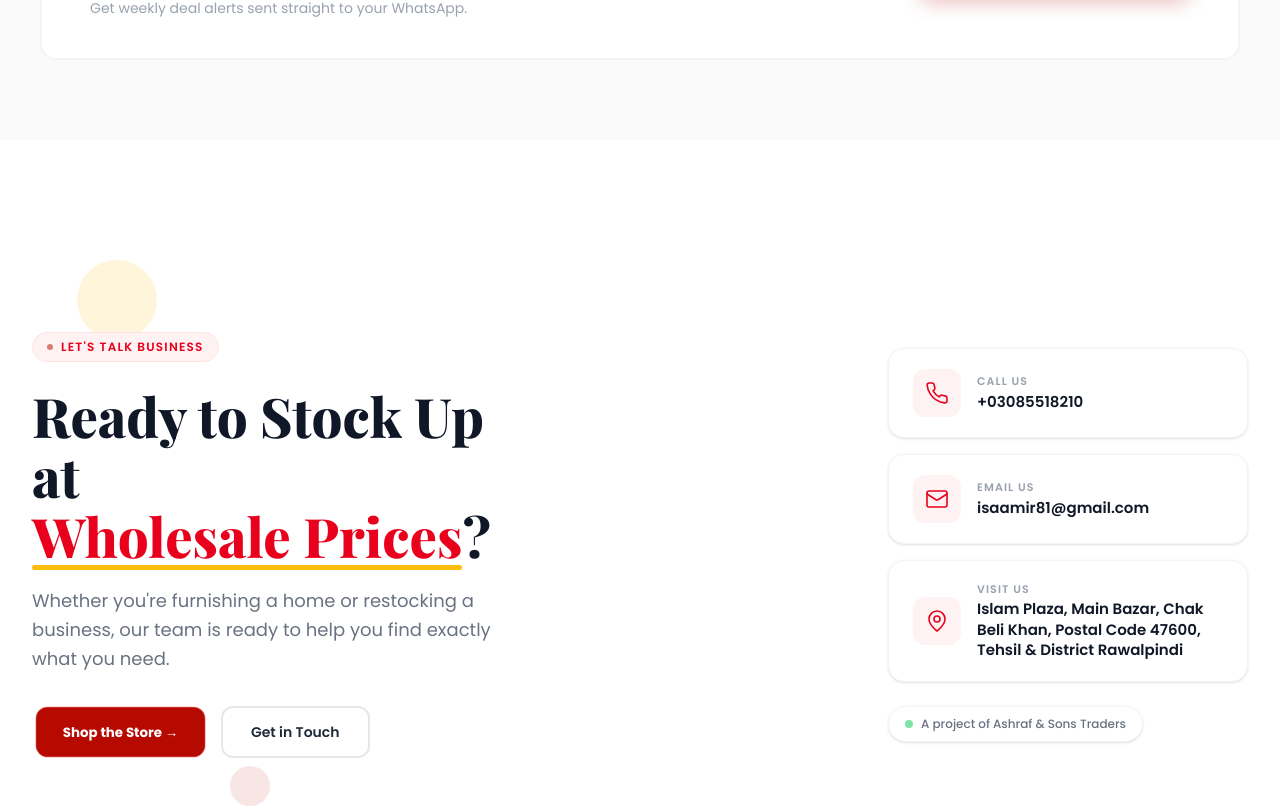
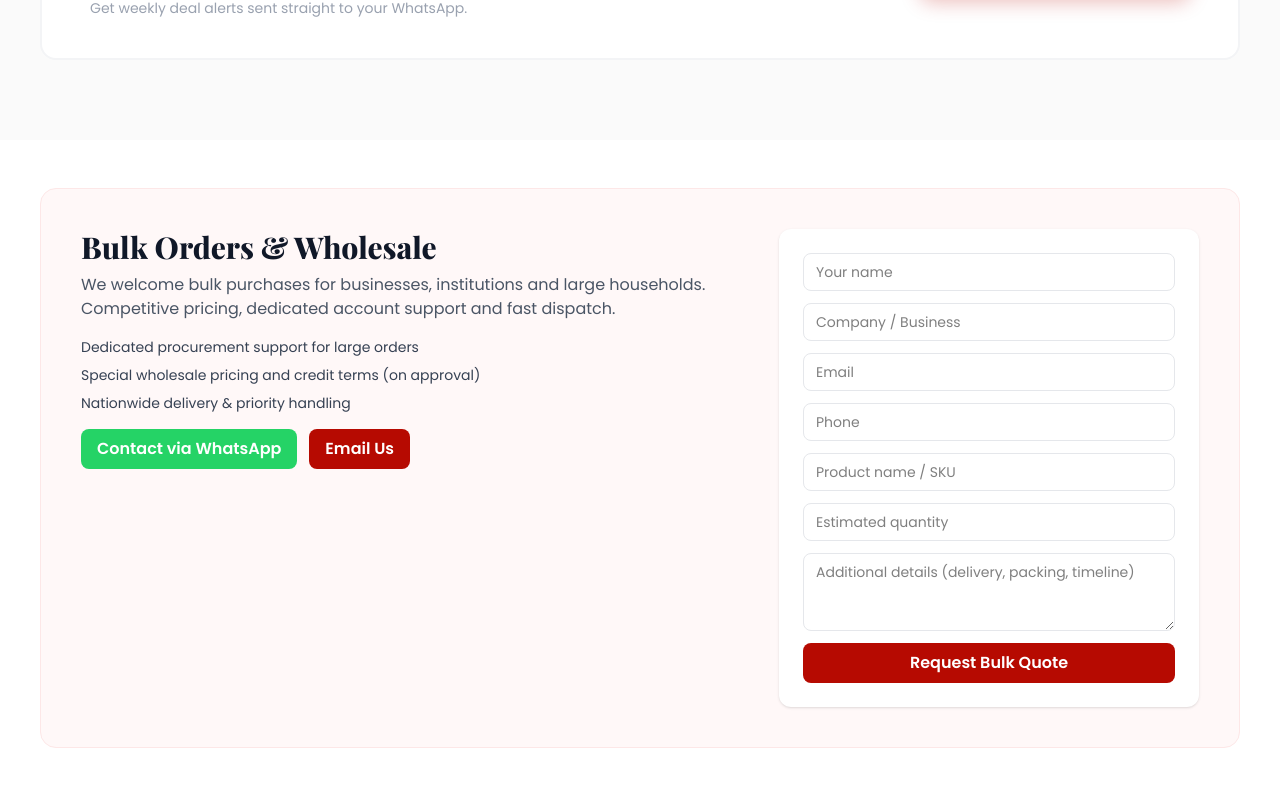
Before and after one commit to Valuemax-Carry/value-max, a Next.js app: page / in a window 1280 px wide. Shown: the part 4853-5660 px from the top of the page. Built offline with nearby package versions, Linux system fonts and the light colour scheme.

Commit message:
feat: add BulkOrder component for bulk purchase inquiries and update navbar link

```diff
--- a/app/(landing)/page.js
+++ b/app/(landing)/page.js
@@ -1,4 +1,5 @@
 import WhatsaapIcon from "@/components/app-shell/WhatsaapIcon";
+import BulkOrder from "@/components/landing/BulkOrder";
 import Categories from "@/components/landing/Categories";
 import Contact from "@/components/landing/Contact";
 import Deals from "@/components/landing/Deals";
@@ -11,6 +12,7 @@ export default function Home() {
     <WhatsaapIcon />
     <Categories />
     <Deals />
+    <BulkOrder />
     <Contact />
     </>
   );
--- a/components/app-shell/Navbar.js
+++ b/components/app-shell/Navbar.js
@@ -16,7 +16,7 @@ const NAV_LINKS = [
   { label: "Home", path: "/" },
   { label: "Categories", path: "#categories" },
   { label: "Deals", path: "#deals" },
-  { label: "Bulk Orders", path: "/bulk-orders" },
+  { label: "Bulk Orders", path: "#bulk-order" },
   { label: "Contact", path: "#contact" },
 ];
 
--- /dev/null
+++ b/components/landing/BulkOrder.js
@@ -0,0 +1,61 @@
+"use client"
+
+import { useState } from "react";
+import Link from "next/link";
+
+export default function BulkOrder() {
+  const [form, setForm] = useState({ name: "", company: "", email: "", phone: "", product: "", quantity: "", message: "" });
+  const [sending, setSending] = useState(false);
+  const [done, setDone] = useState(false);
+
+  const WHATSAPP = "03085518210";
+  const EMAIL = "info@cashandcarry.pk";
+  const handleChange = (e) => setForm((s) => ({ ...s, [e.target.name]: e.target.value }));
+
+  const handleSubmit = (e) => {
+    e.preventDefault();
+    setSending(true);
+    const body = `Bulk order request%0AName: ${encodeURIComponent(form.name)}%0ACompany: ${encodeURIComponent(form.company)}%0AEmail: ${encodeURIComponent(form.email)}%0APhone: ${encodeURIComponent(form.phone)}%0AProduct: ${encodeURIComponent(form.product)}%0AQuantity: ${encodeURIComponent(form.quantity)}%0AMessage: ${encodeURIComponent(form.message)}`;
+    const wa = `https://wa.me/${WHATSAPP}?text=${body}`;
+    window.open(wa, "_blank");
+    setSending(false);
+    setDone(true);
+    setForm({ name: "", company: "", email: "", phone: "", product: "", quantity: "", message: "" });
+  };
+
+  return (
+    <section className="vm-hero bg-white py-12" id="bulk-order">
+      <div className="max-w-[1280px] mx-auto px-6 sm:px-10">
+        <div className="bg-[#fff8f8] border border-[#fde7e7] rounded-2xl p-6 sm:p-10 flex flex-col lg:flex-row items-stretch gap-6">
+          <div className="flex-1">
+            <h3 className="vm-display text-2xl sm:text-3xl font-extrabold text-gray-900 mb-2">Bulk Orders & Wholesale</h3>
+            <p className="text-gray-600 mb-4">We welcome bulk purchases for businesses, institutions and large households. Competitive pricing, dedicated account support and fast dispatch.</p>
+            <ul className="text-sm text-gray-700 space-y-2 mb-4">
+              <li>Dedicated procurement support for large orders</li>
+              <li>Special wholesale pricing and credit terms (on approval)</li>
+              <li>Nationwide delivery &amp; priority handling</li>
+            </ul>
+            <div className="flex gap-3">
+              <a href={`https://wa.me/${WHATSAPP}`} target="_blank" rel="noreferrer" className="bg-[#25D366] text-white px-4 py-2 rounded-lg font-semibold">Contact via WhatsApp</a>
+              <a href={`mailto:${EMAIL}?subject=Bulk%20Order%20Inquiry`} className="bg-[#b60a01] text-white px-4 py-2 rounded-lg font-semibold">Email Us</a>
+            </div>
+          </div>
+
+          <form onSubmit={handleSubmit} className="w-full lg:w-[420px] bg-white rounded-xl p-4 sm:p-6 shadow-sm">
+            <div className="grid grid-cols-1 gap-3">
+              <input name="name" value={form.name} onChange={handleChange} placeholder="Your name" required className="border border-gray-200 rounded-lg px-3 py-2 text-sm" />
+              <input name="company" value={form.company} onChange={handleChange} placeholder="Company / Business" className="border border-gray-200 rounded-lg px-3 py-2 text-sm" />
+              <input name="email" value={form.email} onChange={handleChange} placeholder="Email" type="email" className="border border-gray-200 rounded-lg px-3 py-2 text-sm" />
+              <input name="phone" value={form.phone} onChange={handleChange} placeholder="Phone" className="border border-gray-200 rounded-lg px-3 py-2 text-sm" />
+              <input name="product" value={form.product} onChange={handleChange} placeholder="Product name / SKU" className="border border-gray-200 rounded-lg px-3 py-2 text-sm" />
+              <input name="quantity" value={form.quantity} onChange={handleChange} placeholder="Estimated quantity" className="border border-gray-200 rounded-lg px-3 py-2 text-sm" />
+              <textarea name="message" value={form.message} onChange={handleChange} placeholder="Additional details (delivery, packing, timeline)" rows={3} className="border border-gray-200 rounded-lg px-3 py-2 text-sm" />
+              <button type="submit" disabled={sending} className="bg-[#b60a01] text-white font-semibold px-4 py-2 rounded-lg">{sending ? 'Sending...' : 'Request Bulk Quote'}</button>
+              {done && <div className="text-sm text-green-600">Thanks — we'll get back to you shortly.</div>}
+            </div>
+          </form>
+        </div>
+      </div>
+    </section>
+  );
+}
```
